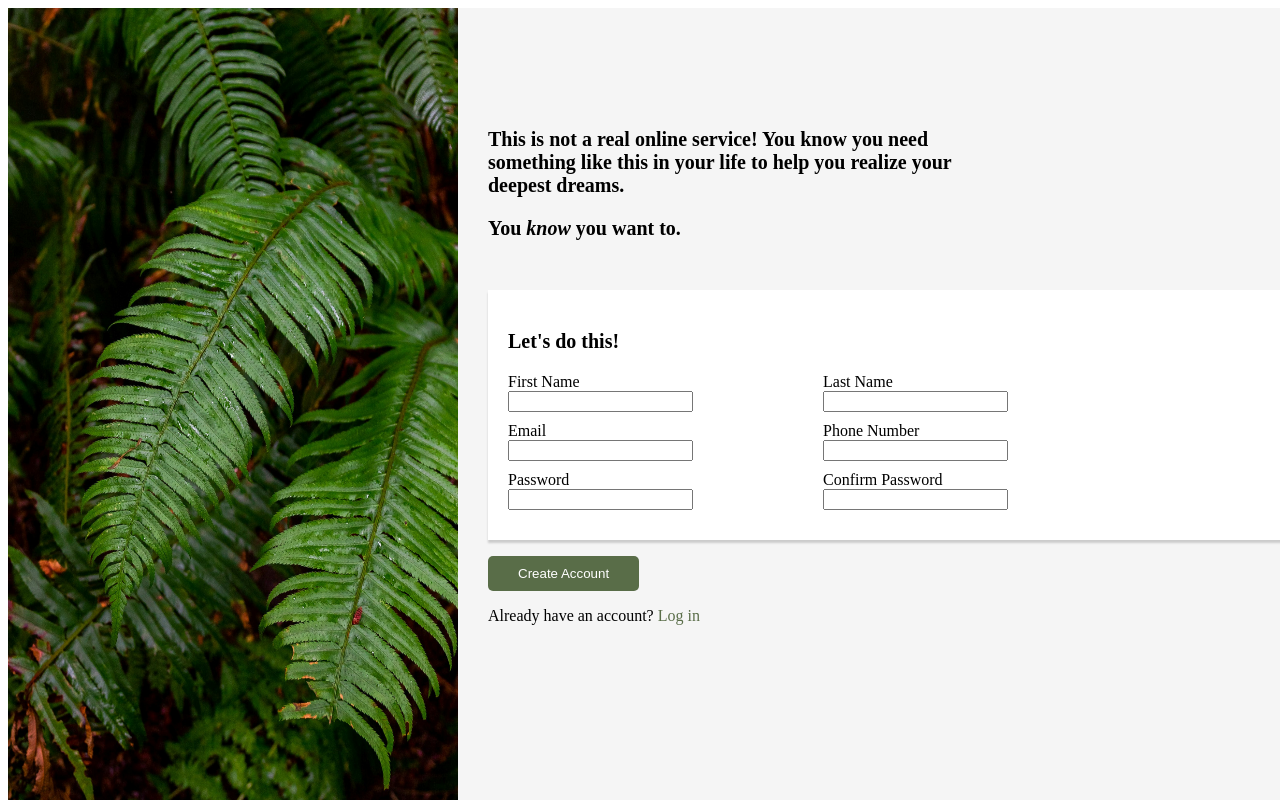
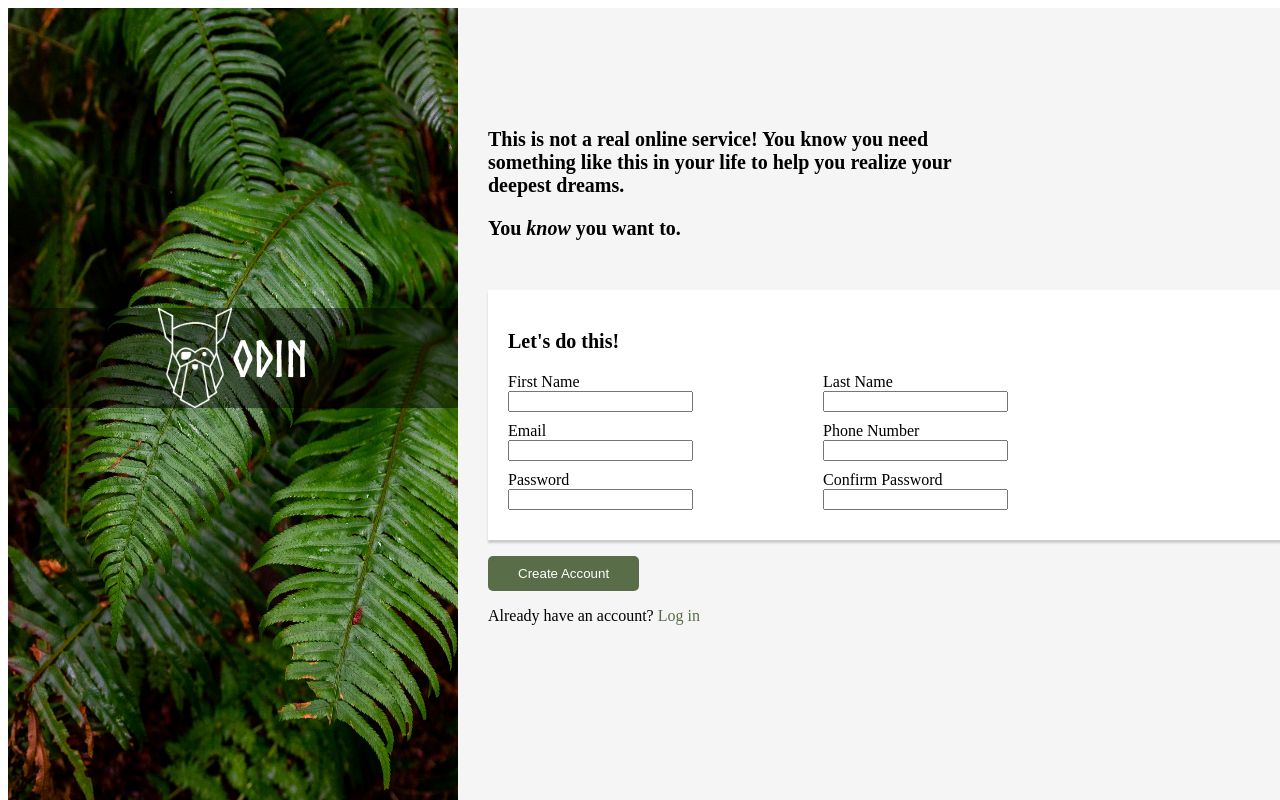
Before and after one commit to YeatisNeat/sign-up-form, a plain HTML site: page index.html in a window 1280 px wide. Drawn offline with Linux system fonts and the light colour scheme.

Commit message:
Oh wait I'd forgotten the logo section.
Well fixed it! Now it's finished.

```diff
--- a/index.css
+++ b/index.css
@@ -1,5 +1,6 @@
-h1 {
-    color: blue;
+@font-face {
+    font-family: Norse;
+    src: url(./assets/Norse-Bold.otf);
 }
 
 aside {
@@ -8,9 +9,9 @@ aside {
     height: 100%;
 }
 
-img {
+.background {
     max-width: 100%;
-    height: 100%
+    height: 100%;
 }
 
 main {
@@ -66,3 +67,24 @@ button {
     border: none;
     border-radius: 5px;
 }
+
+.logo {
+    position: absolute;
+    display: flex;
+    width: 100%;
+    height: 100px;
+    background: rgba(0, 0, 0, 0.473);
+    align-items: center;
+    justify-content: center;
+    transform: translateY(300px);
+}
+
+.logo img {
+    max-height: 100%;
+}
+
+.logo p{
+   font-family: Norse;
+    color: white;
+    font-size: 50px;
+}
--- a/index.html
+++ b/index.html
@@ -5,7 +5,11 @@
     </head>
     <body>
         <aside>
-            <img src="./assets/background.jpg">
+            <div class="logo">
+                <img src="./assets/odin-lined.png">
+                <p>ODIN</p>
+            </div>
+            <img src="./assets/background.jpg" class="background">
         </aside>
 
         <main>
```
Also changed, not shown: assets/Norse-Bold.otf (added), assets/odin-lined.png (added).
